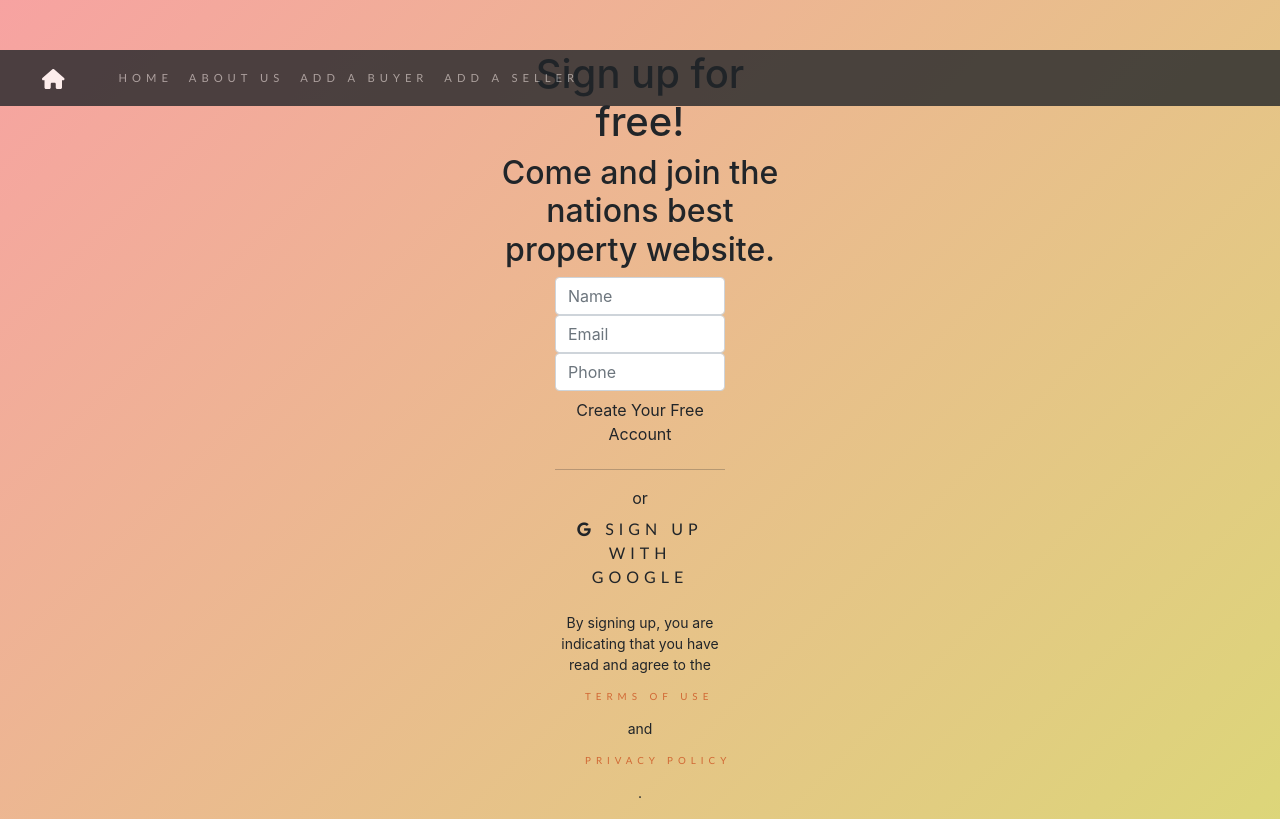
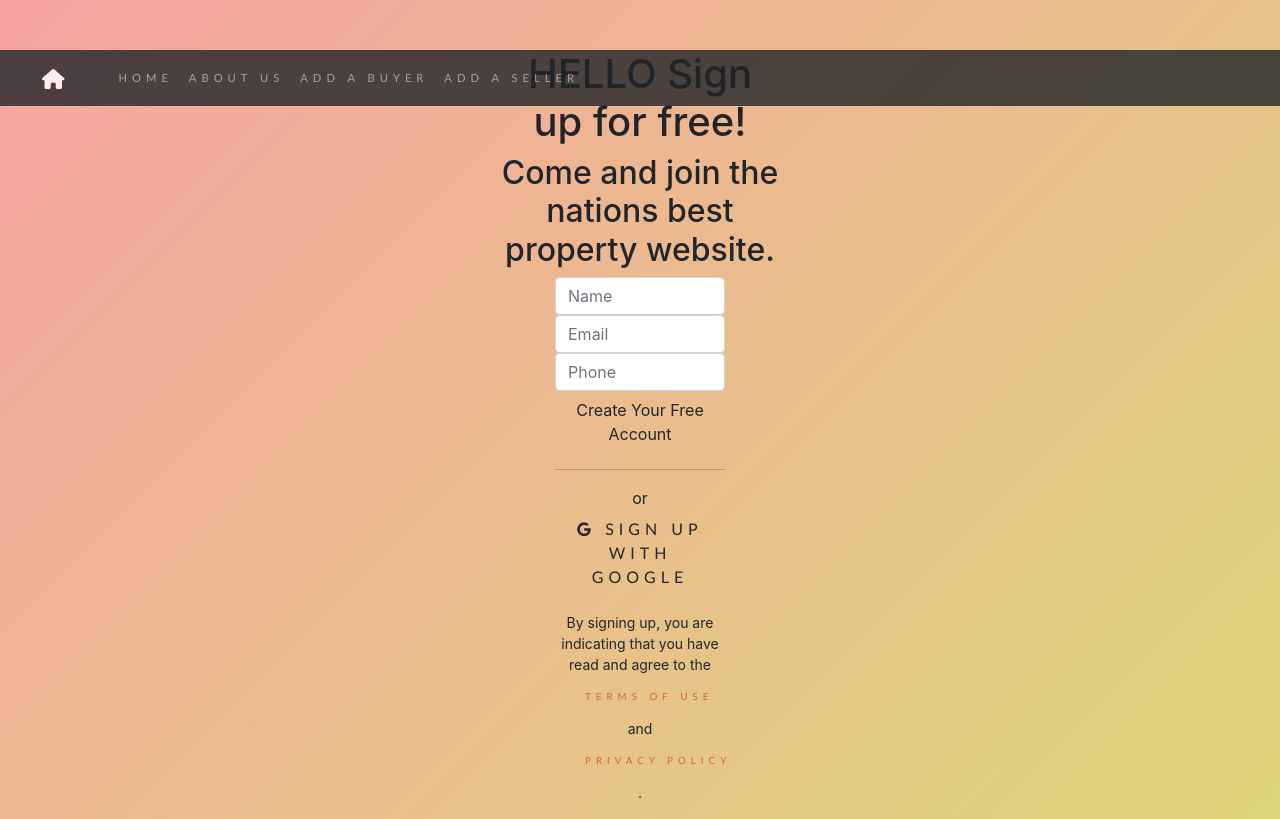
Before and after one commit to fisiko/NSAC-Project-1, a React (Create React App) app: page /aboutus in a window 1280 px wide. Built offline with nearby package versions, Linux system fonts and the light colour scheme.

Commit message:
sLIGHT CHANGE TO ABOUT US

```diff
--- a/src/comps/Aboutus.js
+++ b/src/comps/Aboutus.js
@@ -10,6 +10,7 @@ export default function AboutUs() {
       <div class="col-md-6 mx-auto text-center">
          <div class="header-title">
             <h1 class="wv-heading--title">
+               HELLO
                Sign up for free!
             </h1>
             <h2 class="wv-heading--subtitle">
```
